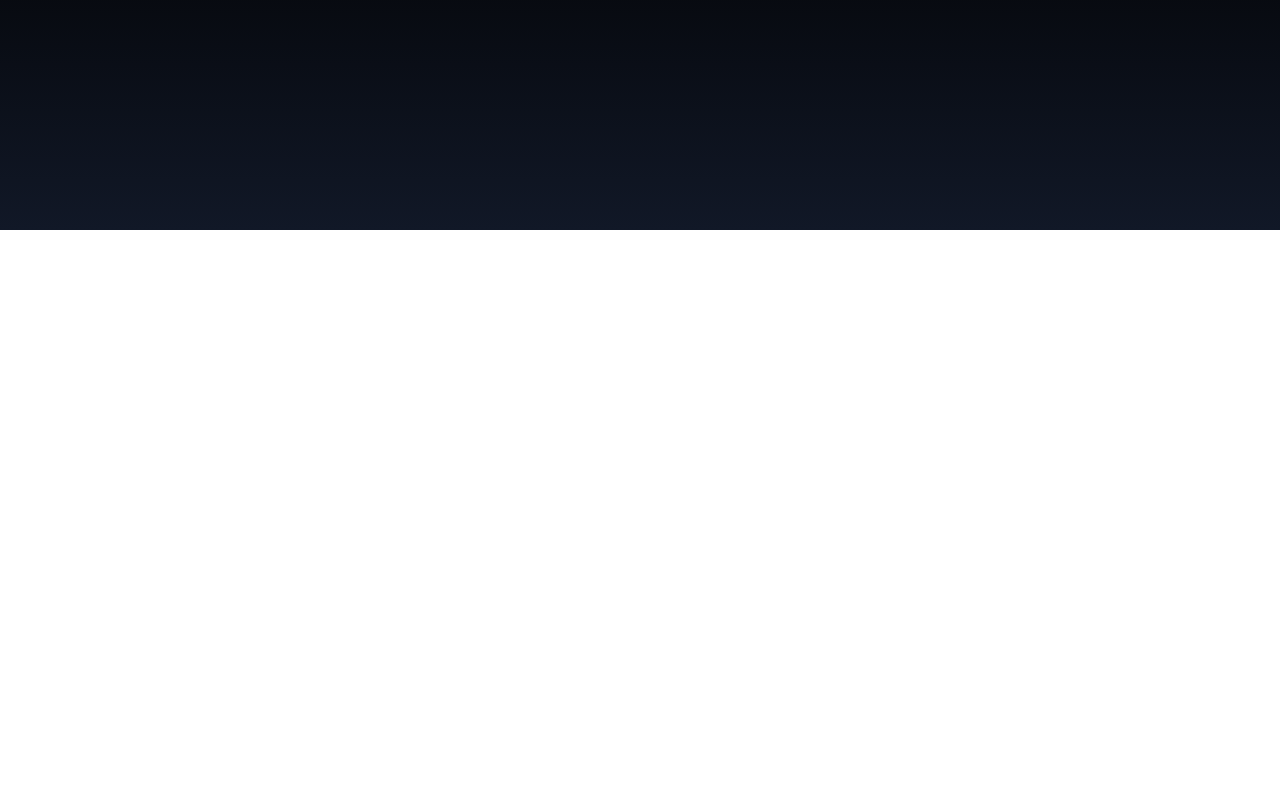
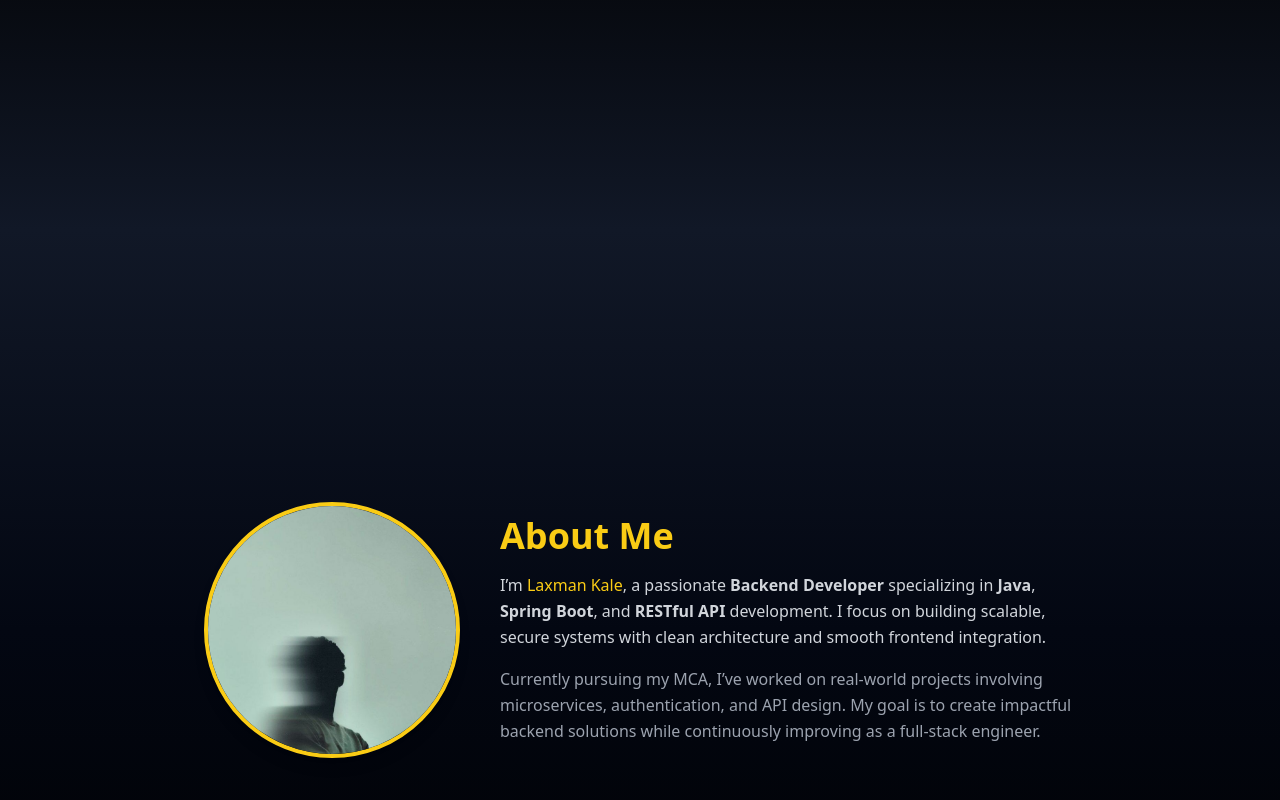
Before and after one commit to Laxmankale/laxmankale.github.io, a React (Vite) app: page / in a window 1280 px wide. Shown: the part 570-1370 px from the top of the page. Before the commit the page ends 800 px from the top, so only its background shows below. Built offline with nearby package versions, Linux system fonts and the light colour scheme.

Commit message:
Added About section with image and motion animations

```diff
--- a/src/App.jsx
+++ b/src/App.jsx
@@ -1,9 +1,12 @@
 import Home from "./pages/Home";
+import About from "./pages/About";
+
 
 function App() {
   return (
     <div>
       <Home />
+      <About />
     </div>
   );
 }
--- a/src/pages/About.jsx
+++ b/src/pages/About.jsx
@@ -0,0 +1,52 @@
+import React from "react";
+import { motion } from "framer-motion";
+import profilePic from "../assets/profile.jpg";
+
+export default function About() {
+  return (
+    <section
+      id="about"
+      className="min-h-screen flex flex-col md:flex-row items-center justify-center gap-10 px-6 md:px-16
+                 bg-gradient-to-b from-gray-900 via-gray-950 to-black text-gray-100 py-20"
+    >
+      {/* Image */}
+      <motion.div
+        className="flex-shrink-0"
+        initial={{ opacity: 0, x: -40 }}
+        whileInView={{ opacity: 1, x: 0 }}
+        transition={{ duration: 0.8 }}
+      >
+        <img
+          src={profilePic}
+          alt="Profile"
+          className="w-48 h-48 md:w-64 md:h-64 rounded-full object-cover shadow-lg border-4 border-yellow-400"
+        />
+      </motion.div>
+
+      <motion.div
+        className="max-w-xl text-center md:text-left"
+        initial={{ opacity: 0, x: 40 }}
+        whileInView={{ opacity: 1, x: 0 }}
+        transition={{ delay: 0.2, duration: 0.8 }}
+      >
+        <h2 className="text-3xl md:text-4xl font-bold mb-4 text-yellow-400">
+          About Me
+        </h2>
+        <p className="text-gray-300 leading-relaxed mb-4">
+          I’m <span className="text-yellow-400 font-medium">Laxman Kale</span>, a
+          passionate <strong>Backend Developer</strong> specializing in
+          <strong> Java</strong>, <strong>Spring Boot</strong>, and
+          <strong> RESTful API</strong> development. I focus on building
+          scalable, secure systems with clean architecture and smooth frontend
+          integration.
+        </p>
+        <p className="text-gray-400 leading-relaxed">
+          Currently pursuing my MCA, I’ve worked on real-world projects involving
+          microservices, authentication, and API design. My goal is to create
+          impactful backend solutions while continuously improving as a full-stack
+          engineer.
+        </p>
+      </motion.div>
+    </section>
+  );
+}
```
Also changed, not shown: src/assets/profile.jpg (added).
